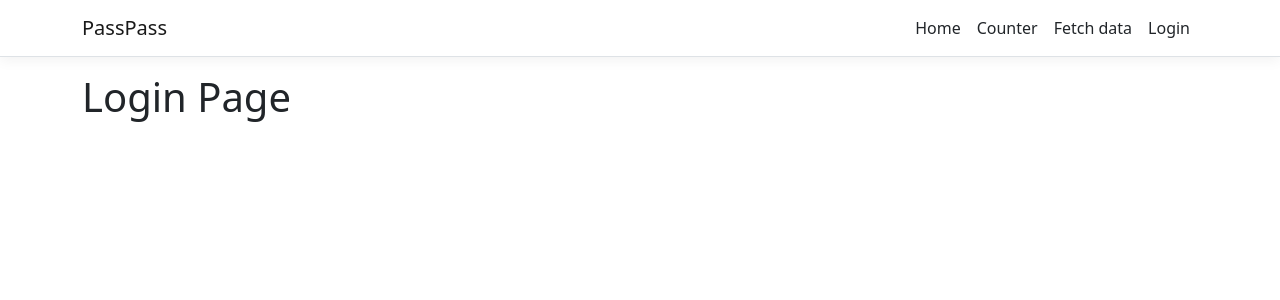
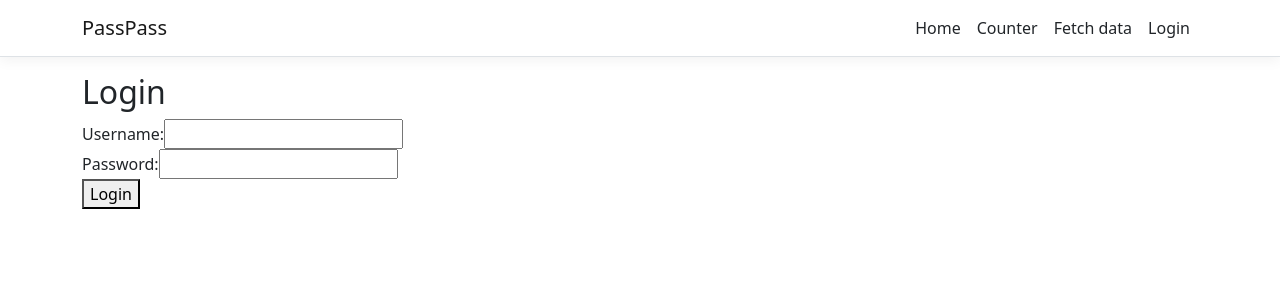
Before and after one commit to Lmnilsen/Passpass, a React (Create React App) app in the folder PassPass/ClientApp/: page /login in a window 1280 px wide. Shown: the top 300 px of the page. Built offline with nearby package versions, Linux system fonts and the light colour scheme.

Commit message:
Update Login.js

```diff
--- a/PassPass/ClientApp/src/components/Login.js
+++ b/PassPass/ClientApp/src/components/Login.js
@@ -1,18 +1,63 @@
-import React, { Component } from 'react';
+import React, { Component, useState } from 'react';
 
 export class Login extends Component {
 
   constructor(props) {
     super(props);
+    this.state = {
+      username: "",
+      password: "",
+      errorMessage: "",
+    };
+
   }
 
+  handleUsernameChange = (event) => {
+    this.setState({ username: event.target.value });
+  };
 
+  handlePasswordChange = (event) => {
+    this.setState({ password: event.target.value });
+  };
+
+  handleSubmit = (event) => {
+    event.preventDefault();
+
+    // perform login logic here
+    if (this.state.username === "exampleuser" && this.state.password === "examplepassword") {
+      console.log("login successful");
+    } else {
+      this.setState({ errorMessage: "Invalid username or password" });
+    }
+  };
 
 
   render() {
     return (
       <div>
-        <h1>Login Page</h1>
+        <h2>Login</h2>
+        <form onSubmit={this.handleSubmit}>
+          <label>
+            Username:
+            <input
+              type="text"
+              value={this.state.username}
+              onChange={this.handleUsernameChange}
+            />
+          </label>
+          <br />
+          <label>
+            Password:
+            <input
+              type="password"
+              value={this.state.password}
+              onChange={this.handlePasswordChange}
+            />
+          </label>
+          <br />
+          <button type="submit">Login</button>
+          {this.state.errorMessage && <p>{this.state.errorMessage}</p>}
+        </form>
       </div>
 
     );
```
